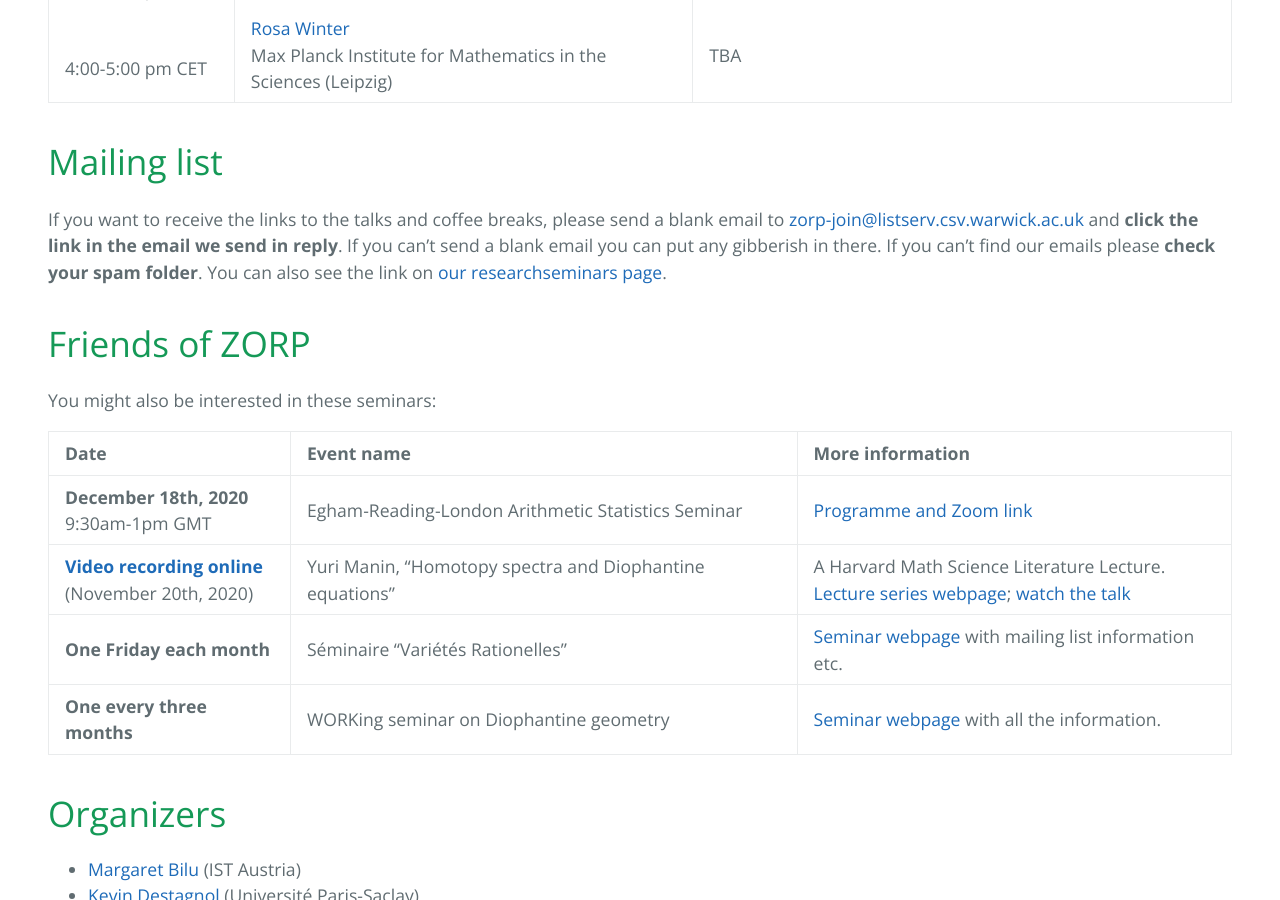
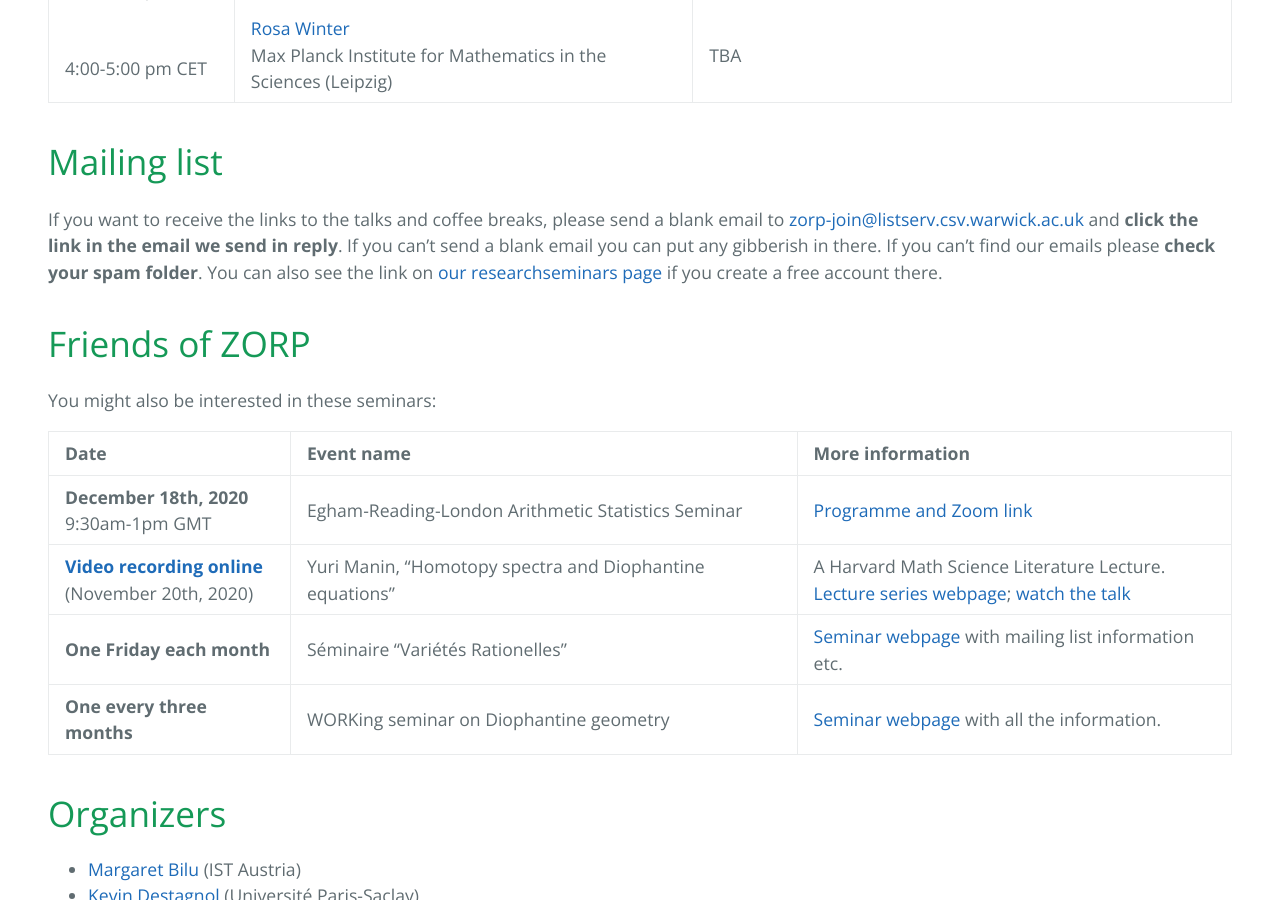
Before and after one commit to zoom-on-rational-points/zoom-on-rational-points.github.io, a Jekyll site: the page built from index.md, in a window 1280 px wide and 900 px high, scrolled down 1374 px. Built offline with Jekyll 4.4.1, drawn with Linux system fonts in a browser that asks for light colours; our own code applies the rules of GitHub Pages for plain Markdown files.

Commit message:
Update index.md

```diff
--- a/index.md
+++ b/index.md
@@ -20,7 +20,7 @@
 
 # Mailing list
 
-If you want to receive the links to the talks and coffee breaks, please send a blank email to <a href='mailto:zorp-join@listserv.csv.warwick.ac.uk'>zorp-join@listserv.csv.warwick.ac.uk</a> and <b>click the link in the email we send in reply</b>. If you can't send a blank email you can put any gibberish in there. If you can't find our emails please **check your spam folder**.  You can also see the link on <a href="https://researchseminars.org/seminar/zorp_1729">our researchseminars page</a>.
+If you want to receive the links to the talks and coffee breaks, please send a blank email to <a href='mailto:zorp-join@listserv.csv.warwick.ac.uk'>zorp-join@listserv.csv.warwick.ac.uk</a> and <b>click the link in the email we send in reply</b>. If you can't send a blank email you can put any gibberish in there. If you can't find our emails please **check your spam folder**.  You can also see the link on <a href="https://researchseminars.org/seminar/zorp_1729">our researchseminars page</a> if you create a free account there.
 
 # Friends of ZORP
 
```
